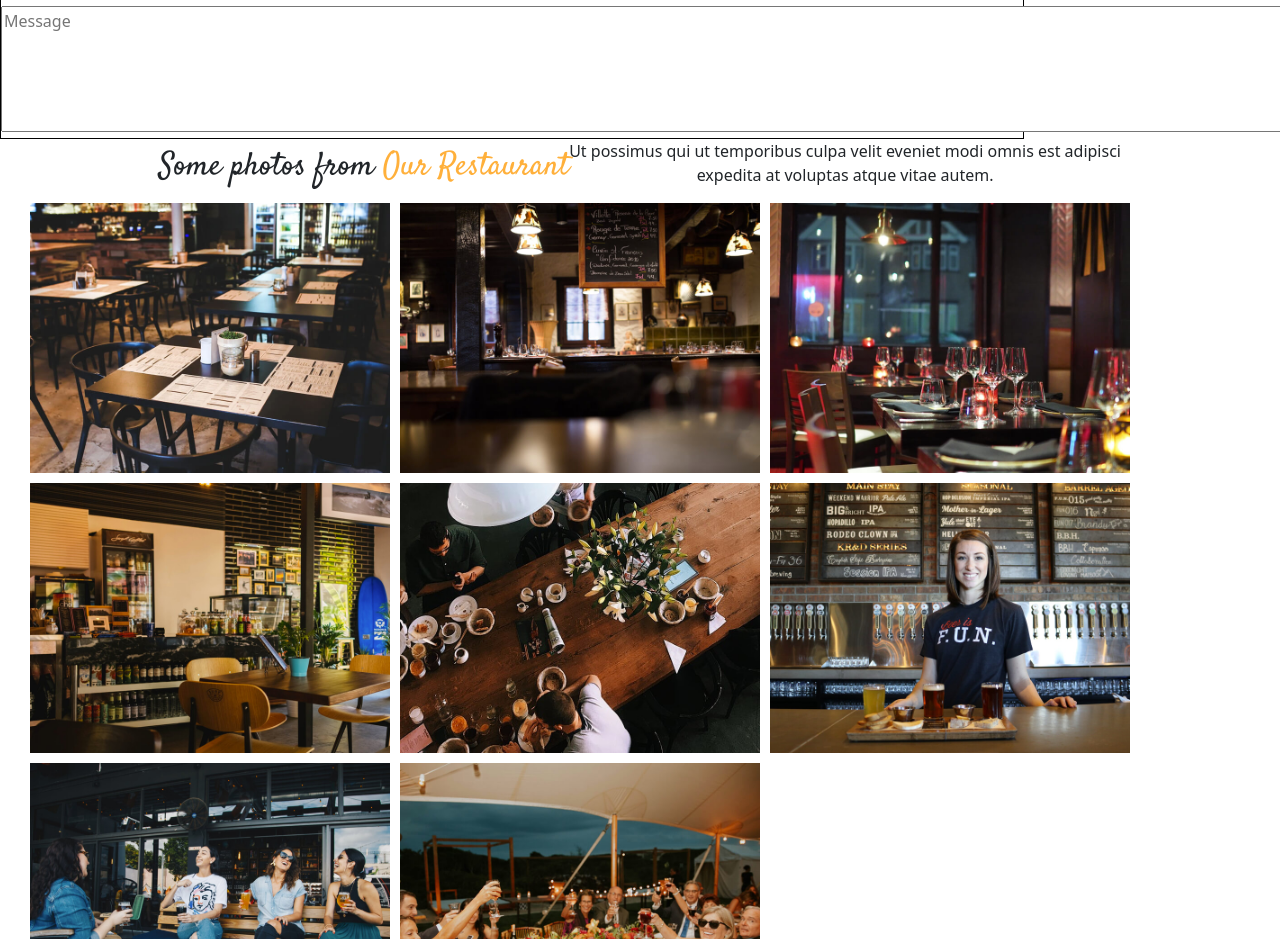
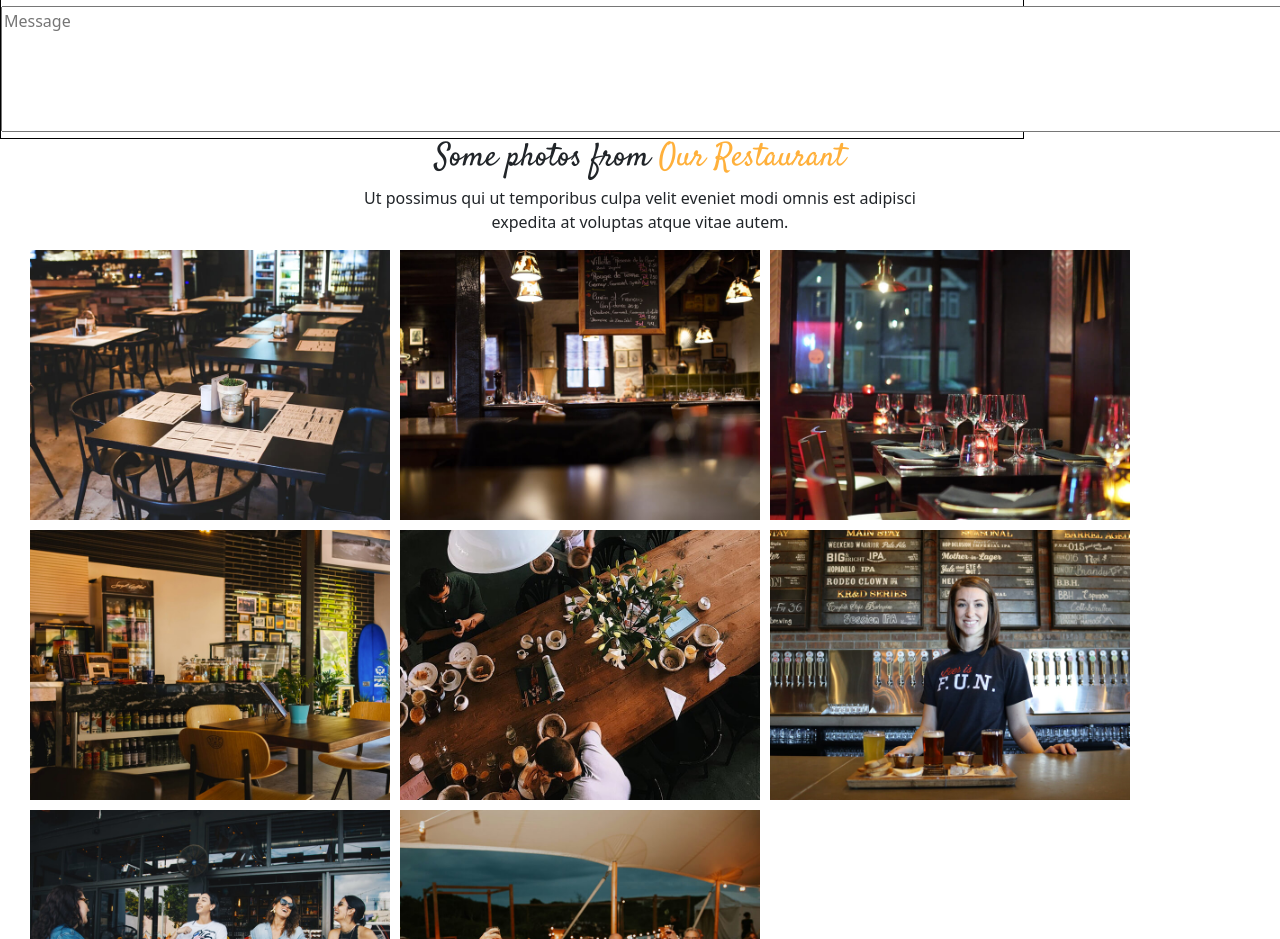
Before and after one commit to Achraf-Errabbaa/Achraf-ERrabbaa-final-project, a website: page index.html in a window 1280 px wide. Shown: the part 3280-4219 px from the top of the page. Drawn offline with nearby package versions, Linux system fonts and the light colour scheme; files that its build step writes are made by us from their sources.

Commit message:
good night commit

```diff
--- a/src/sass/modules/home/_gallery.sass
+++ b/src/sass/modules/home/_gallery.sass
@@ -1,7 +1,4 @@
 .intro-somephotos
-    display: flex
-    align-items: center
-    justify-content: center
     text-align: center
     h2
         font-family: satist
--- a/src/sass/modules/home/_main.sass
+++ b/src/sass/modules/home/_main.sass
@@ -83,6 +83,7 @@
         height: 600px
         padding-top: 70px
 .book-table
+    text-align: center
     padding-top: 60px
     h2
         font-family: satist
```
Also changed, not shown: src/sass/modules/home/_gallery.css, src/sass/modules/home/_gallery.min.css.
